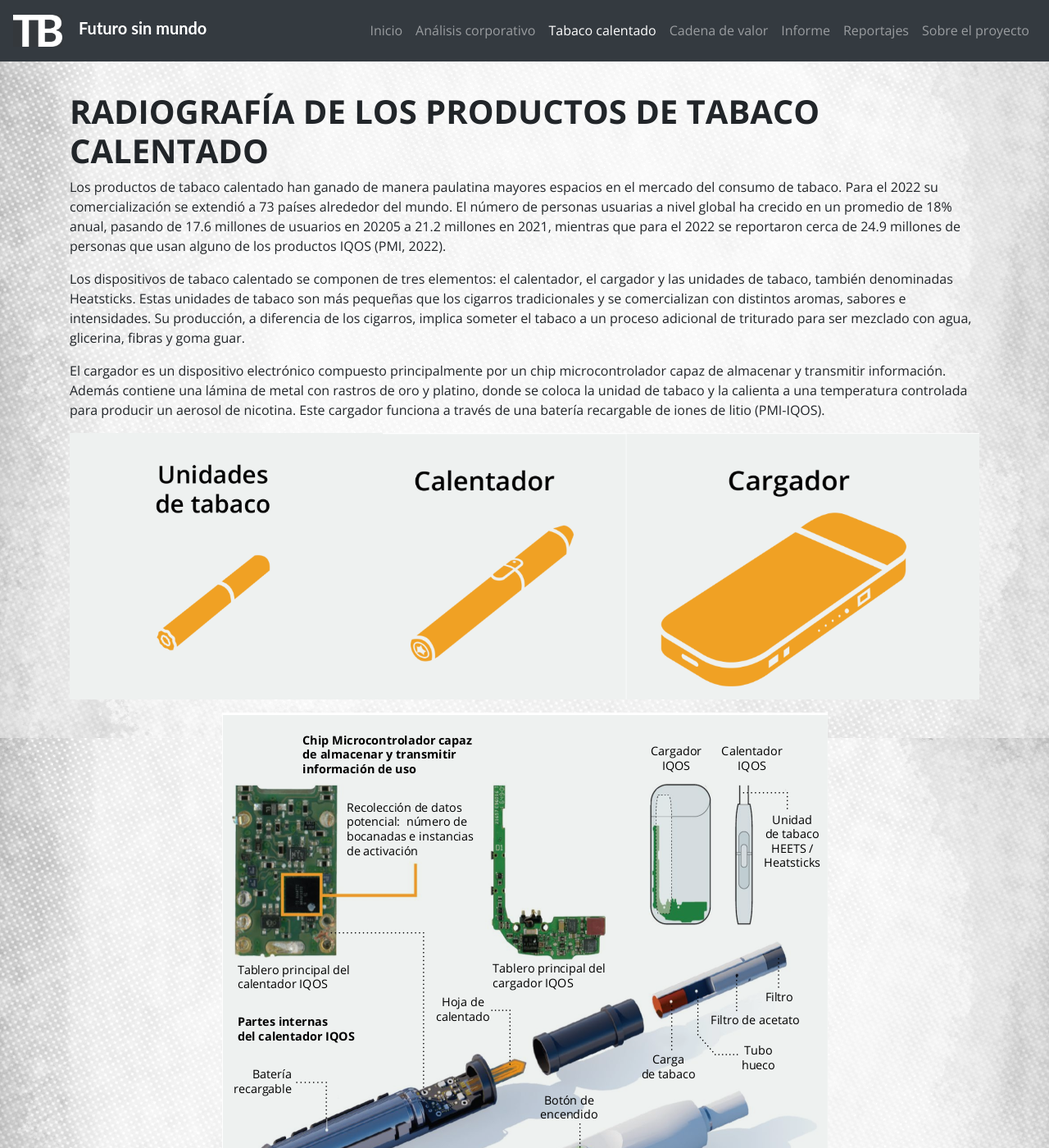
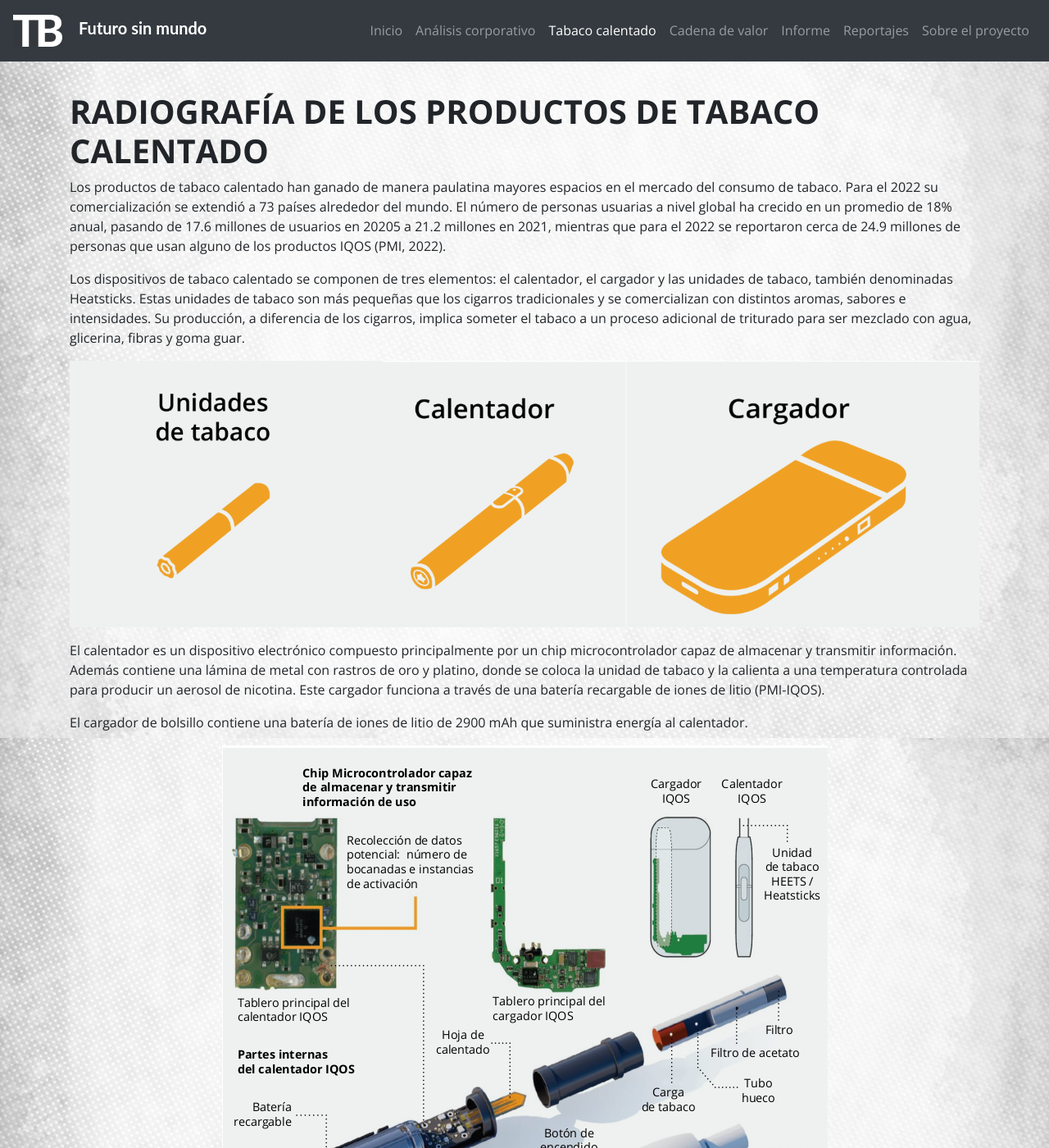
Before and after one commit to ProjectPODER/futurosinmundo, a Jekyll site: the page built from 3-ptc.md, in a window 1280 px wide and 1400 px high. Shown: the whole window at 82% size. Built offline with Jekyll 4.4.1, drawn with Linux system fonts in a browser that asks for light colours; some of the changed lines change nothing that is shown; some of the changed text lies outside the part shown.

Commit message:
Update 3-ptc.md

```diff
--- a/3-ptc.md
+++ b/3-ptc.md
@@ -10,18 +10,14 @@ Los productos de tabaco calentado han ganado de manera paulatina mayores espacio
 Los dispositivos de tabaco calentado se componen de tres elementos: el calentador, el cargador y las unidades de tabaco, también denominadas Heatsticks. Estas unidades de tabaco son más pequeñas que
 los cigarros tradicionales y se comercializan con distintos aromas, sabores e intensidades. Su producción, a diferencia de los cigarros, implica someter el tabaco a un proceso adicional de triturado para ser mezclado con agua, glicerina, fibras y goma guar.
 
-El cargador es un dispositivo electrónico compuesto principalmente por un chip microcontrolador capaz de almacenar y transmitir información. Además contiene una lámina de metal con rastros de oro y platino, donde se coloca la unidad de tabaco y la calienta a una temperatura controlada para producir un aerosol de nicotina. Este cargador funciona a través de una batería recargable de iones de litio (PMI-IQOS).
-
-
 
 {:.image-post}
 ![Ingresos de PMI por productos libres de humo]({{ site.baseurl }}/assets/img/IQOS.png)
 
 
+El calentador es un dispositivo electrónico compuesto principalmente por un chip microcontrolador capaz de almacenar y transmitir información. Además contiene una lámina de metal con rastros de oro y platino, donde se coloca la unidad de tabaco y la calienta a una temperatura controlada para producir un aerosol de nicotina. Este cargador funciona a través de una batería recargable de iones de litio (PMI-IQOS).
+
+El cargador de bolsillo contiene una batería de iones de litio de 2900 mAh que suministra energía al calentador.
 
 {:.image-post}
 ![Ingresos de PMI por productos libres de humo]({{ site.baseurl }}/assets/img/diagramanuevoparaTB.png)
-
-El calentador es un dispositivo electrónico que contiene una lamina de cerámica y metal donde se coloca la unidad de tabaco y la calienta a una temperatura controlada que evita quemarlo
-para producir un aerosol de nicotina, a través de una batería de iones de litio de 120 mAh. El cargador de bolsillo contiene una batería de iones de litio de 2900 mAh que suministra
-energía al calentador.
```
